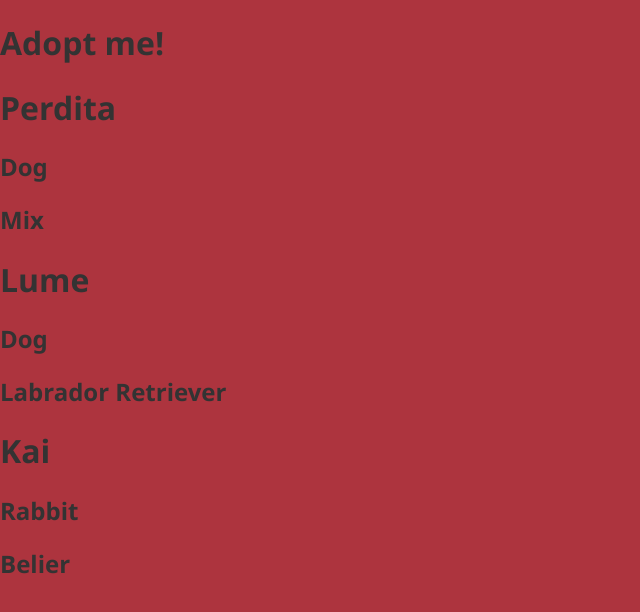
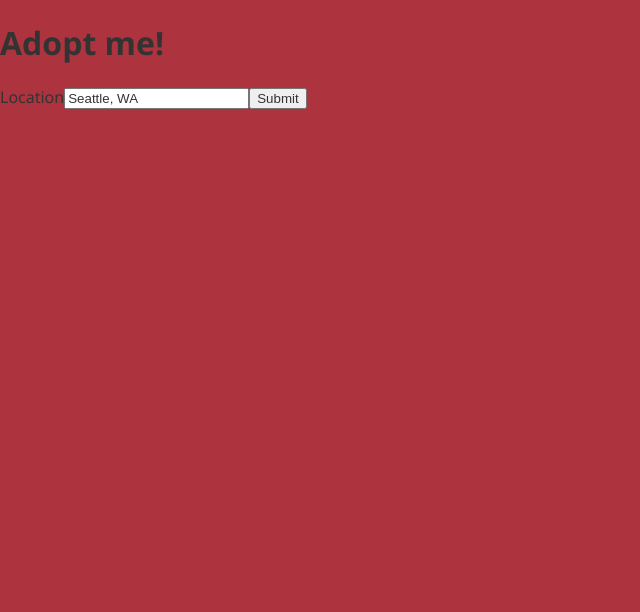
Before and after one commit to SaraMiri/Complete-intro-to-react-v5, a React (Vite) app: page / in a window 1280 px wide. Shown: the top 612 px of the page, without its empty margins (0-640 px from the left). Built offline with nearby package versions, Linux system fonts and the light colour scheme.

Commit message:
WIP: using Hooks with SearchParams Component

```diff
--- a/src/App.js
+++ b/src/App.js
@@ -1,14 +1,12 @@
 import React from "react";
 import ReactDOM from "react-dom";
-import Pet from "./Pet";
+import SearchParams from "./SearchParams";
 
 const App = () => {
   return (
     <div>
       <h1>Adopt me!</h1>
-      <Pet name="Perdita" animal="Dog" breed="Mix" />
-      <Pet name="Lume" animal="Dog" breed="Labrador Retriever" />
-      <Pet name="Kai" animal="Rabbit" breed="Belier" />
+      <SearchParams />
     </div>
   );
 };
--- /dev/null
+++ b/src/SearchParams.js
@@ -0,0 +1,24 @@
+import React, { useState } from "react";
+
+const SearchParams = () => {
+  const [location, setLocation] = useState("Seattle, WA");
+
+  return (
+    <div>
+      <form>
+        <label htmlFor={"location"}>
+          Location
+          <input
+            onChange={event => setLocation(event.target.value)}
+            id="location"
+            value={location}
+            placeholder="Location"
+          />
+          <button>Submit</button>
+        </label>
+      </form>
+    </div>
+  );
+};
+
+export default SearchParams;
```
Also changed, not shown: 1 other file (tests, documents, lock files or other folders).
